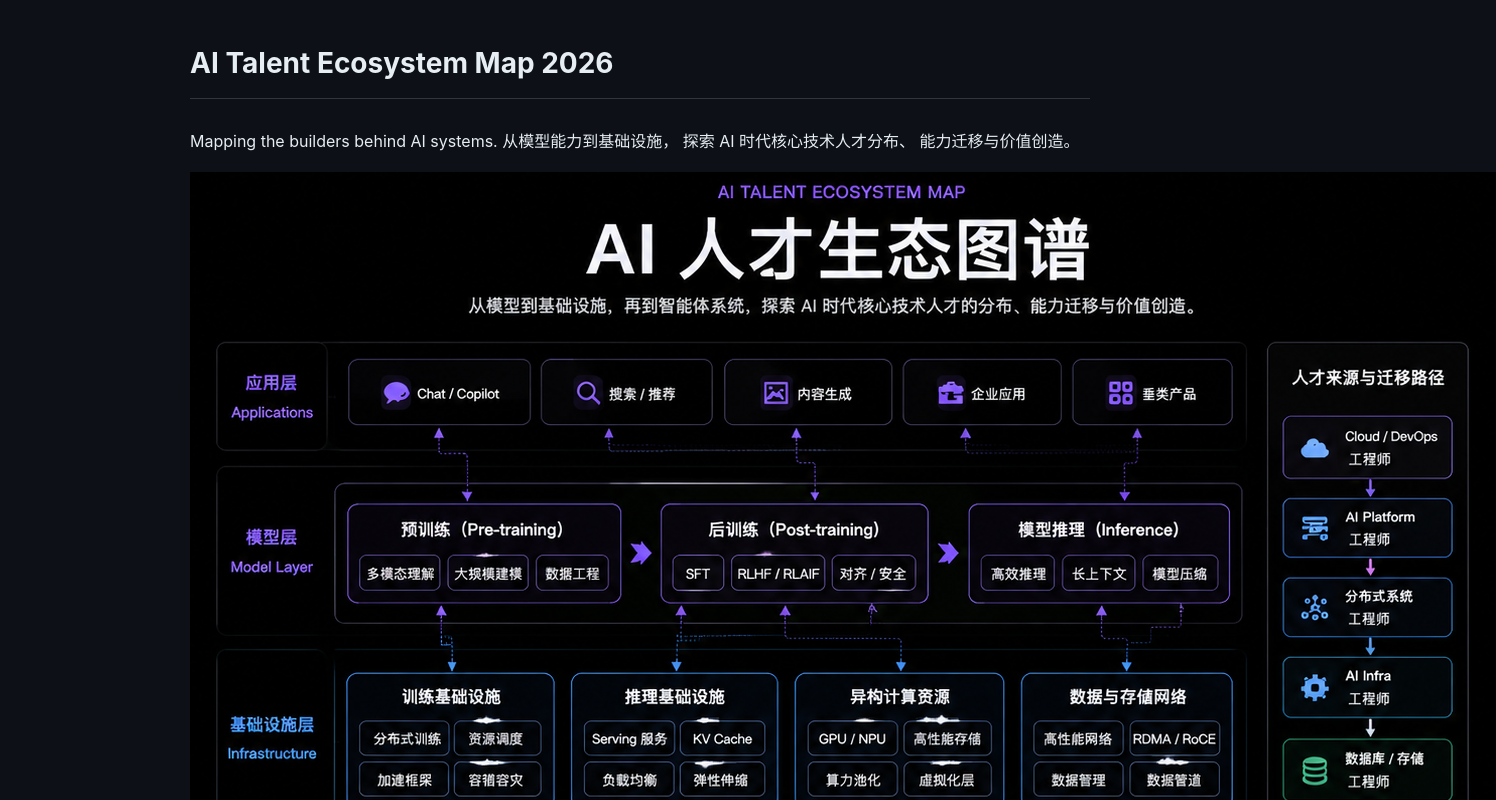
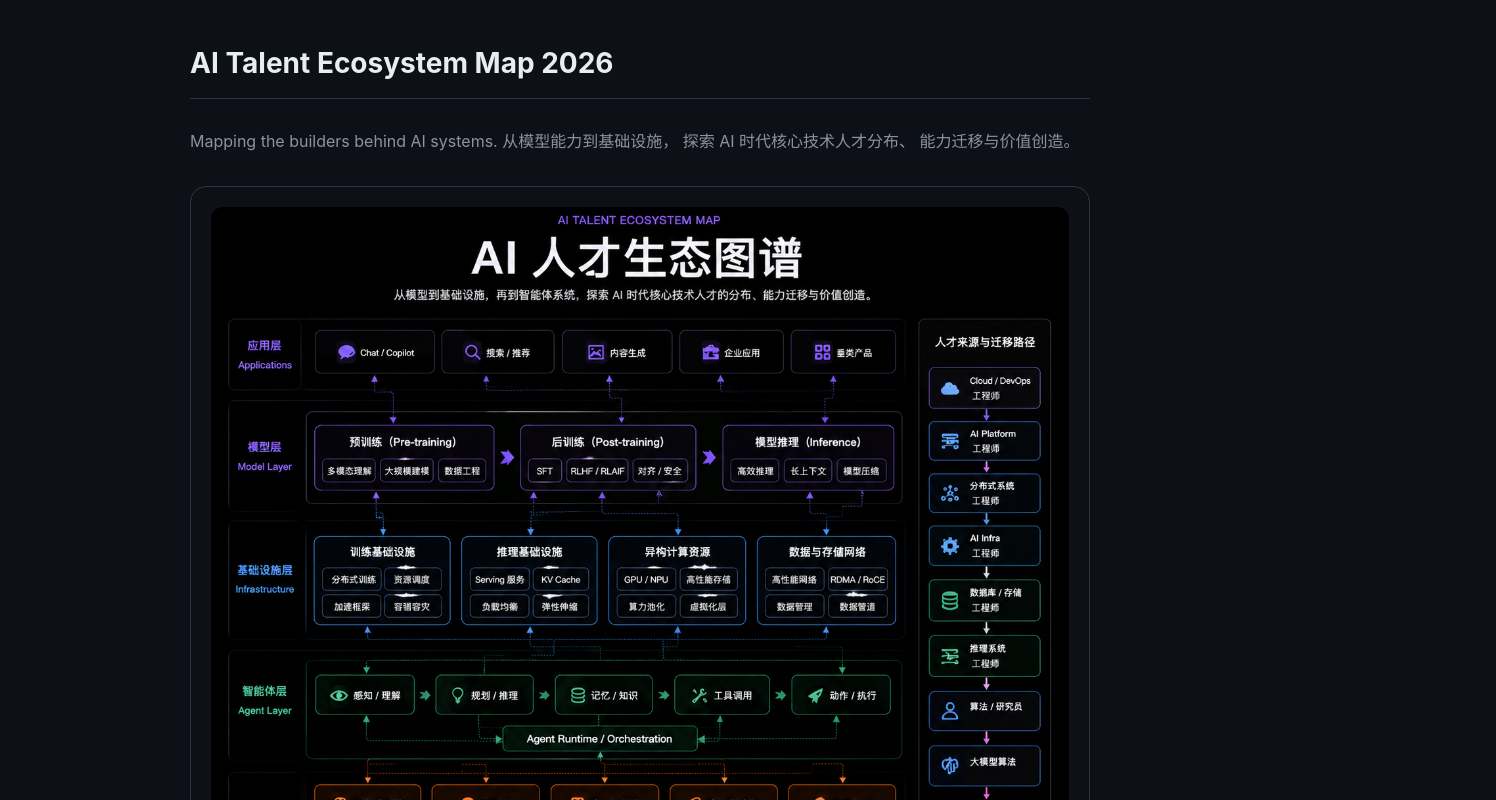
Before and after one commit to Loggie666/Loggie666.github.io, a plain HTML site: page index.html in a window 1280 px wide. Shown: the part 1000-1800 px from the top of the page, 1496 px wide, since content can reach past the window. Drawn offline with Linux system fonts and the light colour scheme.

Commit message:
Update style.css

```diff
--- a/style.css
+++ b/style.css
@@ -279,3 +279,40 @@ color:#8b949e;
 
 
 }
+.talent-map-image{
+
+margin-top:30px;
+
+background:#0d1117;
+
+padding:20px;
+
+border-radius:16px;
+
+border:1px solid #30363d;
+
+}
+
+
+.talent-map-image img{
+
+width:100%;
+
+height:auto;
+
+display:block;
+
+border-radius:12px;
+
+}
+
+
+.section-desc{
+
+color:#8b949e;
+
+font-size:16px;
+
+margin-bottom:25px;
+
+}
```
